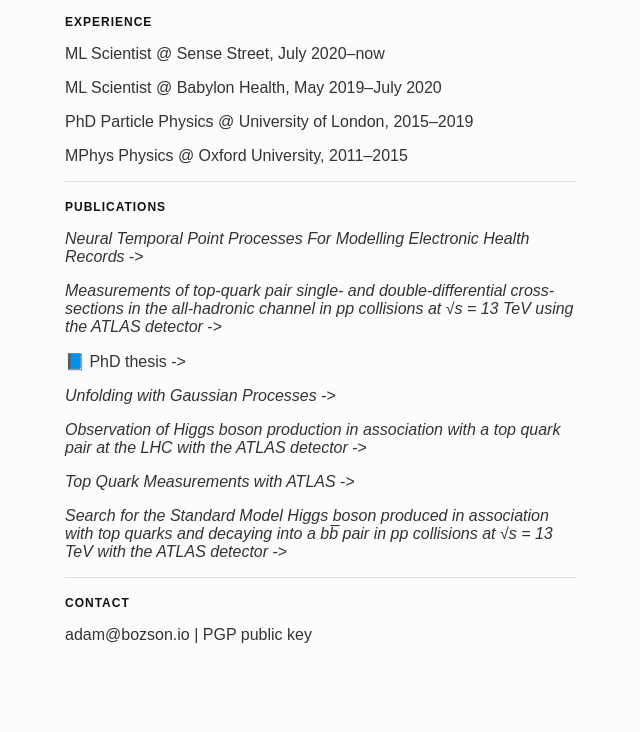
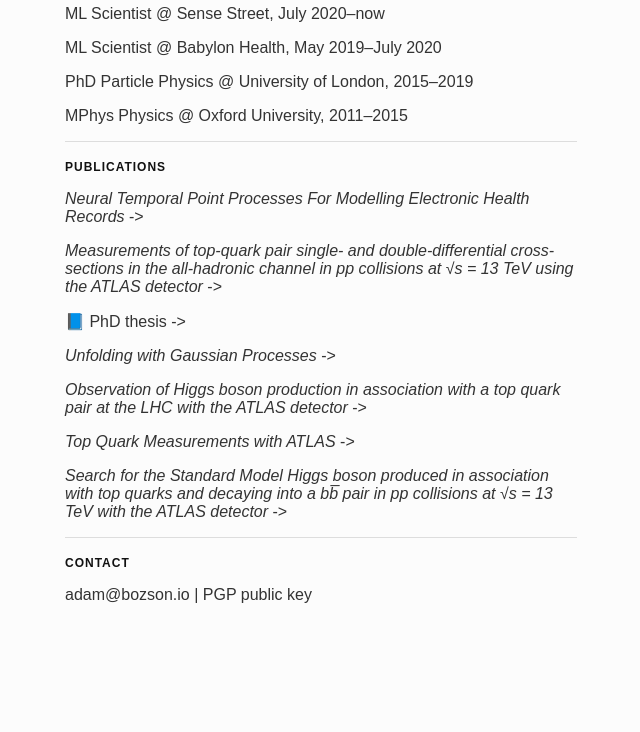
Before and after one commit to adambozson/adambozson.github.io, a plain HTML site: page index.html in a window 1280 px wide. Shown: the part 225-957 px from the top of the page, without its empty margins (319-959 px from the left). After the commit the page ends 877 px from the top, so only its background shows below. Drawn offline with Linux system fonts and the light colour scheme; a web font is replaced by a local one.

Commit message:
Responsive header spacing

```diff
--- a/index.html
+++ b/index.html
@@ -59,7 +59,19 @@
         #content {
             max-width: 512px;
             margin: 0 auto;
-            padding: 64px 24px;
+            padding: 0 24px;
+        }
+
+        @media only screen and (min-width: 768px) {
+            #content {
+                padding: 18px 24px;
+            }
+        }
+
+        @media only screen and (min-width: 768px) {
+            #content {
+                padding: 24px 24px;
+            }
         }
 
         .section {
```
